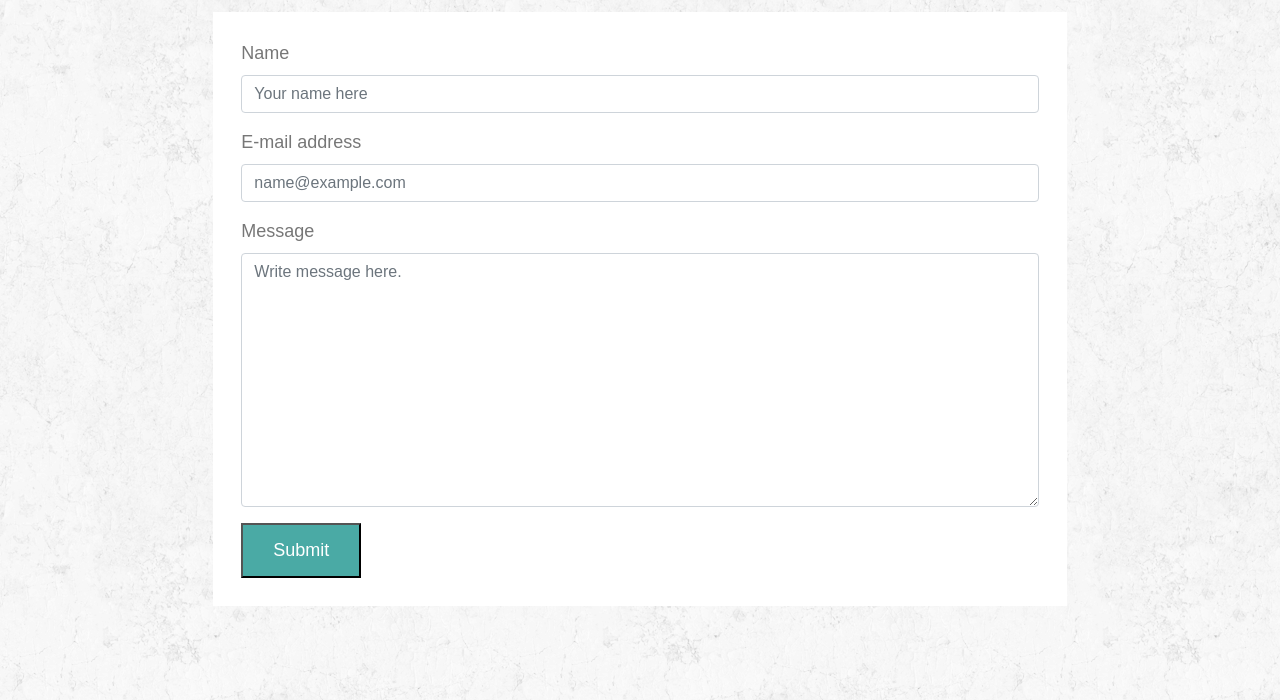
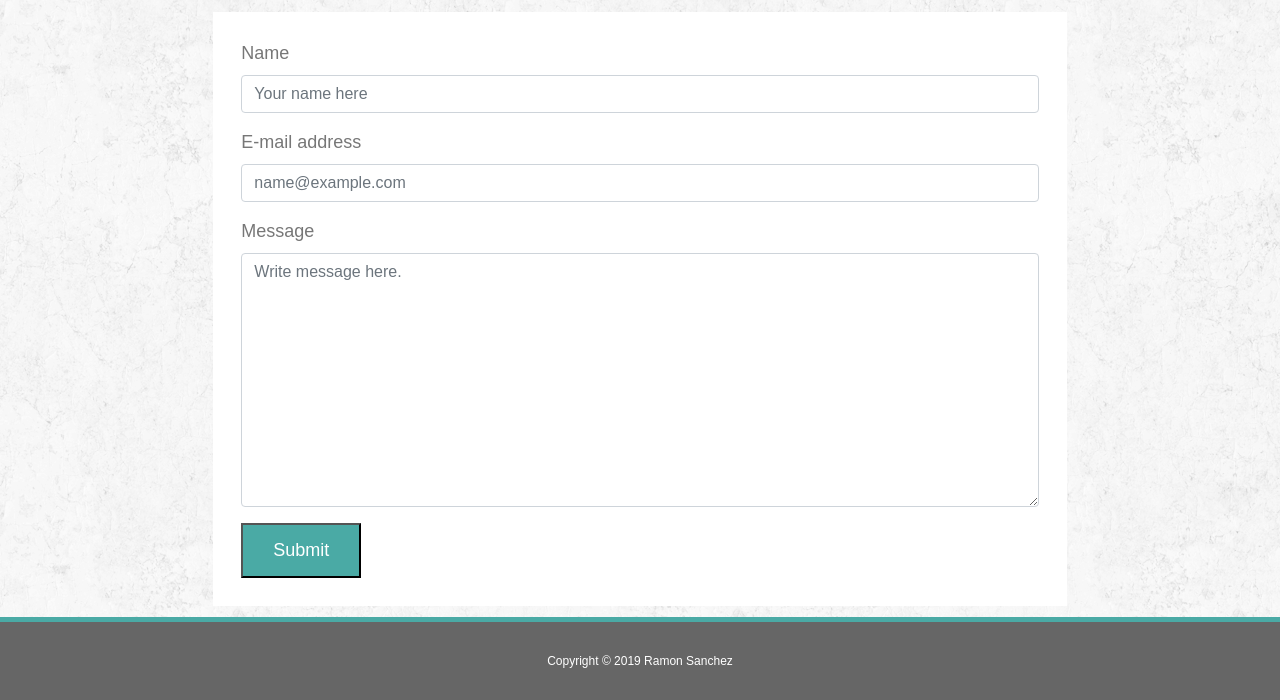
Before and after one commit to songwright/Responsive-Portfolio, a plain HTML site: page contact.html in a window 1280 px wide. Shown: the part 100-800 px from the top of the page. Drawn offline with nearby package versions, Linux system fonts and the light colour scheme.

Commit message:
Add footer to contact.html

```diff
--- a/contact.html
+++ b/contact.html
@@ -49,5 +49,8 @@
             <button type="submit" >Submit</button>
         </form>
       </div> <!-- Main Content -->
+      <footer>
+        Copyright &#169; 2019 Ramon Sanchez
+      </footer>
     </div> <!-- End of Main Container -->
 </body>
```
